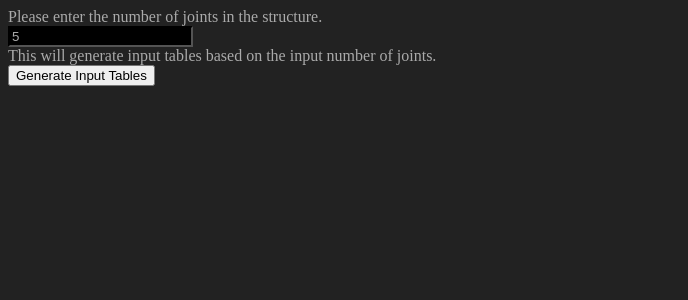
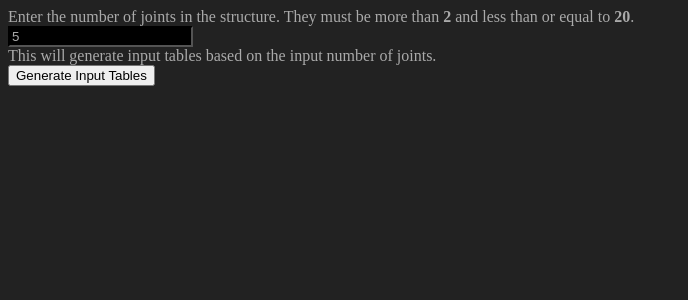
Before and after one commit to ClintonMag/moment-distribution, a Flask app: page / in a window 1280 px wide. Shown: the top 300 px of the page, without its empty margins (0-688 px from the left). Run offline with Flask 2, Linux system fonts and the light colour scheme.

Commit message:
Added global event handler's object. Enforced checks on number of nodes. Disabled diagonals.

```diff
--- a/main_app/static/global.css
+++ b/main_app/static/global.css
@@ -10,6 +10,11 @@ th, td {
     background: #333;
 }
 
+.input-diagonal {
+    background: #444;
+    border-color: black;
+}
+
 input {
     color: inherit;
     background: black;
--- a/main_app/static/momentDistribution.js
+++ b/main_app/static/momentDistribution.js
@@ -44,15 +44,88 @@ the applied forces specified.
 
 */
 
+// TODO: Add minimum and maximum values to input boxes and enforce them.
+
+var momentDist = (function () {
+
+'use strict';
+
 // Some global variables
+
+// Some constants
+const constant = {
+    NODES_MIN: 3,
+    NODES_MAX: 20
+}
 
 // nodeLabelsArray is used to keep all <td> tags with the class name
 // 'node-label-x' updated.
 var nodeLabelsArray = [];
 
-var momentDist = (function () {
+// All event handlers
+var handlers = {
+    replaceLabel: function(event) {
+        // Respond to 'input' event of the input boxes of the 'nodes' table and
+        // apply the changes to all cells with the class name 'nodes-lable-x'.
+        // Keep the value of the current value in the input box so that it can
+        // be compared to the new value. If the new value is the same as the
+        // previous value, then don't change the DOM.
 
-'use strict';
+        // Determine what element triggered event.
+        let inputBox = this;
+
+        // Compare new value in the input box with the previous value in that
+        // box
+
+        // Extract new value of label
+        let newLabel = inputBox.value;
+
+        // re is the regular expression used to find out the index needed to
+        // extract the correct stored value in nodeLabelsArray.
+        let re = /-(\d+)-/;
+        // exec returns and array. The capture group is at index 1.
+        let index = Number(re.exec(inputBox.id)[1]);
+        // Extract old value
+        let oldLabel = nodeLabelsArray[index];
+
+        if (newLabel === oldLabel) {
+            // Don't modify DOM
+            return;
+        }
+
+        // Update nodeLabelsArray with the new value
+        nodeLabelsArray[index] = newLabel;
+
+        // Get all elements with 'node-label-index-0' as a class name
+        let labelElements = document.querySelectorAll(
+            '.node-label-' + index + '-0');
+            // Apply new labels to those elements
+            for (let i = 0; i < labelElements.length; i++) {
+                labelElements[i].textContent = newLabel;
+            }
+        },
+
+        checkNodes: function(event) {
+            // Ensure the #number-of-nodes input box has a value >2 and <=20.
+            // If not, disable the button[name="make-tables"] button
+            let nodes = document.getElementById('number-of-nodes');
+            let button = document.getElementsByName('make-tables')[0];
+            if (Number(nodes.value)<constant.NODES_MIN ||
+            Number(nodes.value)>constant.NODES_MAX) {
+                button.disabled = true;
+            } else {
+                button.disabled = false;
+            }
+        }
+    }
+
+// Some setup code to run upon script load.
+
+// Add 'input' event listener to the 'Generate Input Tables button'
+document.getElementById('number-of-nodes').addEventListener(
+    'input', handlers.checkNodes, false
+);
+
 
 class Table {
     constructor(name, rows, cols) {
@@ -138,7 +211,12 @@ class Table {
     }
 
     setIdClass(
-        className, start, size={x: 1, y: 1}, offset={x: 0, y: 0}, swap=false
+        className,
+        start,
+        size={x: 1, y: 1},
+        offset={x: 0, y: 0},
+        swap=false,
+        attachCoords=true
     ) {
         // Add a class to the specified cells.
 
@@ -153,14 +231,20 @@ class Table {
         // swap will swap the positions of x and y in the class name creation.
         // If set to true, then the x and y values in the supplied offset must
         // be swapped too.
+        // attachCoords determines whether the <td>'s xy index must be attached
+        // to the class name.
 
         for (let i = start.x; i < start.x+size.x; i++) {
             for (let j = start.y; j < start.y+size.y; j++) {
                 let xInc = swap ? j : i;
                 let yInc = swap ? i : j;
-                this.getInnerCell(i, j).classList.add(
-                    className + '-' + (xInc+offset.x) + '-' + (yInc+offset.y)
-                );
+                if (attachCoords) {
+                    this.getInnerCell(i, j).classList.add(
+                      className + '-' + (xInc+offset.x) + '-' + (yInc+offset.y)
+                    );
+                } else {
+                    this.getInnerCell(i, j).classList.add(className);
+                }
             }
         }
     }
@@ -182,6 +266,17 @@ class Table {
                 this.getInnerCell(i, j).id =
                     idName + '-' + (i+offset.x) + '-' + (j+offset.y);
             }
+        }
+    }
+}
+
+function clearInputTables() {
+    // Remove all input tables from the #input-tables div
+
+    let inputTables = document.getElementById('input-tables');
+    if (inputTables.innerHTML) {
+        while (inputTables.firstChild) {
+            inputTables.removeChild(inputTables.firstChild);
         }
     }
 }
@@ -242,93 +337,53 @@ function makeNodeTable(numberOfNodes) {
         // Add the 'input' event to input boxes so that their value can be used
         // by other tables with the 'node-label-x-0' class name, where x is a
         // number from 0 to numberOfNodes-1
-        box.addEventListener('input', replaceLabel, false);
+        box.addEventListener('input', handlers.replaceLabel, false);
     }
 
     return nodes;
 }
 
-function replaceLabel(event) {
-        // Respond to 'input' event of the input boxes of the 'nodes' table and
-        // apply the changes to all cells with the class name 'nodes-lable-x'.
-        // Keep the value of the current value in the input box so that it can be
-        // compared to the new value. If the new value is the same as the previous
-        // value, then don't change the DOM.
 
-        // Determine what element triggered event.
-        let inputBox = this;
-
-        // Compare new value in the input box with the previous value in that
-        // box
-
-        // Extract new value of label
-        let newLabel = inputBox.value;
-
-        // re is the regular expression used to find out the index needed to
-        // extract the correct stored value in nodeLabelsArray.
-        let re = /-(\d+)-/;
-        // exec returns and array. The capture group is at index 1.
-        let index = Number(re.exec(inputBox.id)[1]);
-        // Extract old value
-        let oldLabel = nodeLabelsArray[index];
-
-        if (newLabel === oldLabel) {
-            // Don't modify DOM
-            return;
-        }
-
-        // Update nodeLabelsArray with the new value
-        nodeLabelsArray[index] = newLabel;
-
-        // Get all elements with 'node-label-index-0' as a class name
-        let labelElements = document.querySelectorAll(
-            '.node-label-' + index + '-0');
-        // Apply new labels to those elements
-        for (let i = 0; i < labelElements.length; i++) {
-            labelElements[i].textContent = newLabel;
-        }
-    }
-
-function makeDFTable(numberOfNodes) {
-    // Create distribution factor table
+function makeContentTable(name, numberOfNodes, inputTag=true) {
+    // Create a table with labelled headers and rows, a footer and a central
+    // area to receive data or display it.
 
     // Iteration variable
     let i = 0;
 
-    let name = 'df';
-    let df = new Table(name, numberOfNodes+2, numberOfNodes+1);
-    df.SetCaption('Distribution Factor');
+    let tbl = new Table(name, numberOfNodes+2, numberOfNodes+1);
 
-    // Add input boxes
-    let inBox = document.createElement('input');
-    inBox.type = 'number';
+    // Add <input> tags if inputTag, else add <span> tags
+    let tagType = inputTag ? 'input' : 'span';
+    let dataCell = document.createElement(tagType);
+    dataCell.type = inputTag ? 'number' : null;
     let start = {x: 1, y: 1};
     let size = {x: numberOfNodes, y: numberOfNodes};
-    df.setTag(inBox, start, size);
+    tbl.setTag(dataCell, start, size);
 
     // Add <span> tags to header, footer and first column
     // Header
     let span = document.createElement('span');
     start = {x: 0, y: 0};
-    size = {x: 1, y: df.cols};
-    df.setTag(span, start, size);
+    size = {x: 1, y: tbl.cols};
+    tbl.setTag(span, start, size);
     // Footer
-    start = {x: df.rows-1, y: 0};
-    size = {x: 1, y: df.cols};
-    df.setTag(span, start, size);
+    start = {x: tbl.rows-1, y: 0};
+    size = {x: 1, y: tbl.cols};
+    tbl.setTag(span, start, size);
     // Row label
     start = {x: 1, y: 0};
     size = {x: numberOfNodes, y: 1};
-    df.setTag(span, start, size);
+    tbl.setTag(span, start, size);
 
     // First cell of table will have table name
-    df.getInnerCell(0, 0).textContent = 'DF';
+    tbl.getInnerCell(0, 0).textContent = name;
     // Bottom-left cell in footer will have the text 'Sum'
-    df.getInnerCell(df.rows-1, 0).textContent = 'Sum';
+    tbl.getInnerCell(tbl.rows-1, 0).textContent = 'Sum';
     // Add header and row label
     for (i = 1; i <= numberOfNodes; i++) {
-        df.getInnerCell(0, i).textContent = nodeLabelsArray[i-1];
-        df.getInnerCell(i, 0).textContent = nodeLabelsArray[i-1];
+        tbl.getInnerCell(0, i).textContent = nodeLabelsArray[i-1];
+        tbl.getInnerCell(i, 0).textContent = nodeLabelsArray[i-1];
     }
 
     // Add class name to header and row labels for detection by replaceLabel
@@ -337,17 +392,78 @@ function makeDFTable(numberOfNodes) {
     size = {x: 1, y: numberOfNodes};
     let offset = {x: -1, y: 0};
     let swap = true;
-    df.setIdClass('node-label', start, size, offset, swap);
+    tbl.setIdClass('node-label', start, size, offset, swap);
     // Row label
     start = {x: 1, y: 0};
     size = {x: numberOfNodes, y: 1};
     offset = {x: -1, y: 0};
-    df.setIdClass('node-label', start, size, offset);
+    tbl.setIdClass('node-label', start, size, offset);
 
-    return df;
+    // Disable diagonal input boxes as they shouldn't hold any value
+    // Add class 'input-diagonal' for detection through CSS
+    for (i = 1; i <= numberOfNodes; i++) {
+        tbl.getInnerCell(i, i).classList.add('input-diagonal');
+        tbl.getInnerCell(i, i).disabled = true;
+    }
+
+    return tbl;
 }
 
-function makeInputTables() {
+function makeMomentsTable(numberOfNodes) {
+    // Create table that will accept moments applied at the nodes.
+
+    let moments = new Table('moments', numberOfNodes+2, 2);
+
+    // Hide the footer as not needed
+    moments.table.tFoot.hidden = true;
+
+    // Add input tags to table
+    let inputNumber = document.createElement('input');
+    inputNumber.type = 'number';
+    let start = {x: 1, y: 1};
+    let size = {x: numberOfNodes, y: 1};
+    moments.setTag(inputNumber, start, size);
+
+    // Add <span> tags to header
+    let span = document.createElement('span');
+    start = {x: 0, y: 0};
+    size = {x: 1, y: moments.cols};
+    moments.setTag(span, start, size);
+
+    // Add <span> tags for row labels
+    start = {x: 1, y: 0};
+    size = {x: numberOfNodes, y: 1};
+    moments.setTag(span, start, size);
+
+    // Add initial values to header, row labels and input boxes
+    // Header
+    moments.getInnerCell(0, 0).textContent = "Alphabetic label";
+    moments.getInnerCell(0, 1).textContent = "Moment at node";
+
+    // Row labels and input boxes.
+    // Row labels: single column of cells in the first column and not in the
+    // header or footer.
+    const ord_a = 'a'.charCodeAt(0);
+    for (let i = 1; i <= numberOfNodes; i++) {
+        moments.getInnerCell(i, 0).textContent = String.fromCharCode(
+            ord_a + i-1
+        );
+
+    }
+
+    // Add 'node-label-x-0' class for detection by replaceLabel
+    start = {x: 1, y: 0};
+    size = {x: numberOfNodes, y: 1};
+    let offset = {x: -1, y: 0};
+    moments.setIdClass('node-label', start, size, offset);
+
+    return moments;
+}
+
+function makeInputTables(event) {
+
+    // Remove existing tables if present
+    clearInputTables();
 
     // Get the number of nodes from document
     let numberOfNodes = Number(
@@ -359,9 +475,28 @@ function makeInputTables() {
     document.getElementById('input-tables').appendChild(nodes.table);
 
     // Create distribution factor table
-    let df = makeDFTable(numberOfNodes);
+    let df = makeContentTable('DF', numberOfNodes);
+    df.SetCaption('Distribution Factor');
     document.getElementById('input-tables').appendChild(df.table);
 
+    // Create carry-over factor table
+    let cof = makeContentTable('COF', numberOfNodes);
+    cof.SetCaption('Carry-over Factor');
+    // Hide footer, not needed.
+    cof.table.tFoot.hidden = true;
+    document.getElementById('input-tables').appendChild(cof.table);
+
+    // Create initial moments table
+    let init = makeContentTable('Init', numberOfNodes);
+    init.SetCaption('Initial Moments');
+    document.getElementById('input-tables').appendChild(init.table);
+
+    // Create applied moments table
+    let moments = makeMomentsTable(numberOfNodes);
+    moments.SetCaption('Applied Moments');
+    // Hide footer, not needed.
+    moments.table.tFoot.hidden = true;
+    document.getElementById('input-tables').appendChild(moments.table);
 }
 
 return {
--- a/main_app/templates/index.html
+++ b/main_app/templates/index.html
@@ -1,9 +1,9 @@
 {% extends 'base.html' %}
 {% block body %}
     <div id="node-numbers">
-        Please enter the number of joints in the structure.<br>
+        <span>Enter the number of joints in the structure. They must be more than <strong>2</strong> and less than or equal to <strong>20</strong>.</span><br>
         <input type="number" id="number-of-nodes" value="5"><br>
-        This will generate input tables based on the input number of joints.<br>
+        <span>This will generate input tables based on the input number of joints.</span><br>
         <button type="button" name="make-tables" onclick="momentDist.makeInTables();">Generate Input Tables</button>
     </div>
     <!-- A string of html referring to the input tables will be plugged in this div -->
```
